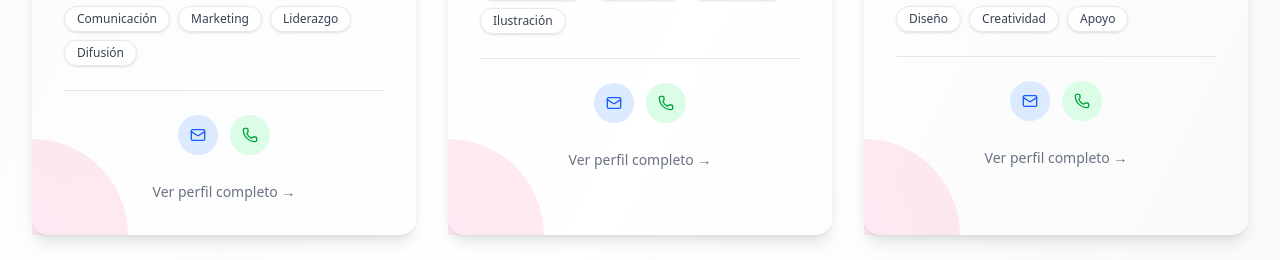
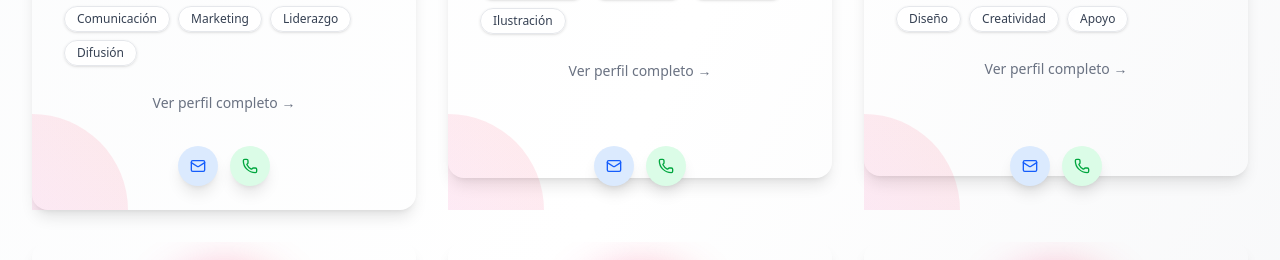
Before and after one commit to kiraberser/CreaCapitulado, a Next.js app: page /departamentos/direccion-comunicacion-difusion in a window 1280 px wide. Shown: the part 1200-1460 px from the top of the page. Built offline with nearby package versions, Linux system fonts and the light colour scheme.

Commit message:
feat: limit department members display to 3 with 'view all' functionality

```diff
--- a/src/app/departamentos/[departamento]/page.tsx
+++ b/src/app/departamentos/[departamento]/page.tsx
@@ -72,14 +72,15 @@ export default function DepartmentDetailPage({ params }: { params: Promise<{ dep
         </div>
 
         <div className="grid grid-cols-1 md:grid-cols-2 lg:grid-cols-3 gap-8">
+
           {department.members.map((member, index) => (
+            <div key={member.id} className="relative" style={{ animationDelay: `${index * 100}ms` }}>
               <Link
-              key={member.id}
                 href={`/departamentos/${departamento}/${member.slug}`}
-              className="group"
-              style={{ animationDelay: `${index * 100}ms` }}
+                className="group block"
               >
-              <div className={`relative h-full ${bgGradient} rounded-2xl p-8 shadow-lg hover:shadow-2xl transition-all duration-500 transform hover:-translate-y-2`}>
+              <div className={`${bgGradient} rounded-2xl shadow-lg transition-all duration-500 overflow-hidden`}>
+                <div className="p-8">
                 {/* Decorative elements */}
                 <div className="absolute top-0 right-0 w-32 h-32 bg-gradient-to-br from-white/50 to-transparent rounded-bl-full opacity-0 group-hover:opacity-100 transition-opacity duration-500"></div>
                 <div className={`absolute bottom-0 left-0 w-24 h-24 bg-gradient-to-tr ${department.gradient} rounded-tr-full opacity-10`}></div>
@@ -137,38 +138,6 @@ export default function DepartmentDetailPage({ params }: { params: Promise<{ dep
                     )}
                   </div>
 
-                  {/* Contact buttons */}
-                  <div className="flex justify-center gap-3 pt-6 border-t border-gray-200">
-                    <Link
-                      href={`mailto:${member.email}`}
-                      onClick={(e) => e.stopPropagation()}
-                      className="flex items-center justify-center w-10 h-10 bg-blue-100 hover:bg-blue-200 text-blue-600 rounded-full transition-all duration-200 hover:scale-110"
-                      title={`Email ${member.name}`}
-                    >
-                      <Mail className="w-4 h-4" />
-                    </Link>
-                    <Link
-                      href={`tel:${member.phone}`}
-                      onClick={(e) => e.stopPropagation()}
-                      className="flex items-center justify-center w-10 h-10 bg-green-100 hover:bg-green-200 text-green-600 rounded-full transition-all duration-200 hover:scale-110"
-                      title={`Llamar ${member.name}`}
-                    >
-                      <Phone className="w-4 h-4" />
-                    </Link>
-                    {member.social.linkedin && (
-                      <Link
-                        href={`https://${member.social.linkedin}`}
-                        target="_blank"
-                        rel="noopener noreferrer"
-                        onClick={(e) => e.stopPropagation()}
-                        className="flex items-center justify-center w-10 h-10 bg-indigo-100 hover:bg-indigo-200 text-indigo-600 rounded-full transition-all duration-200 hover:scale-110"
-                        title="LinkedIn"
-                      >
-                        <Linkedin className="w-4 h-4" />
-                      </Link>
-                    )}
-                  </div>
-
                   {/* Hover indicator */}
                   <div className="mt-6 text-center">
                     <span className="text-sm font-medium text-gray-500 group-hover:text-blue-600 transition-colors">
@@ -177,11 +146,37 @@ export default function DepartmentDetailPage({ params }: { params: Promise<{ dep
                   </div>
                 </div>
                 </div>
+                {/* Extra padding for contact buttons */}
+                <div className="h-16"></div>
+              </div>
             </Link>
+
+            {/* Contact buttons - Outside Link to avoid nesting */}
+            <div className="absolute bottom-6 left-1/2 -translate-x-1/2 flex justify-center gap-3 z-10">
+              <a
+                href={`mailto:${member.email}`}
+                onClick={(e) => e.stopPropagation()}
+                className="flex items-center justify-center w-10 h-10 bg-blue-100 hover:bg-blue-200 text-blue-600 rounded-full transition-all duration-200 hover:scale-110 shadow-lg"
+                title={`Email ${member.name}`}
+              >
+                <Mail className="w-4 h-4" />
+              </a>
+              <a
+                href={`tel:${member.phone}`}
+                onClick={(e) => e.stopPropagation()}
+                className="flex items-center justify-center w-10 h-10 bg-green-100 hover:bg-green-200 text-green-600 rounded-full transition-all duration-200 hover:scale-110 shadow-lg"
+                title={`Llamar ${member.name}`}
+              >
+                <Phone className="w-4 h-4" />
+              </a>
+            </div>
+          </div>
           ))}
         </div>
 
         {/* CTA Section */}
+        {department.name !== "Presidencia y Vicepresidencia" && (
+
           <div className={`mt-20 bg-gradient-to-r ${department.gradient} rounded-3xl p-12 text-center text-white shadow-2xl relative overflow-hidden`}>
             <div className="absolute inset-0 bg-black/10"></div>
             <div className="relative z-10">
@@ -202,6 +197,7 @@ export default function DepartmentDetailPage({ params }: { params: Promise<{ dep
               </div>
             </div>
           </div>
+        )}
       </div>
     </div>
   );
--- a/src/app/departamentos/page.tsx
+++ b/src/app/departamentos/page.tsx
@@ -38,7 +38,7 @@ export default function DepartmentsPage() {
               </div>
 
               <div className="grid grid-cols-1 md:grid-cols-2 lg:grid-cols-3 gap-8">
-                {department.members.map((member) => (
+                {department.members.slice(0, 3).map((member) => (
                   <Link
                     key={member.id}
                     href={`/departamentos/${department.slug}/${member.slug}`}
@@ -99,6 +99,30 @@ export default function DepartmentsPage() {
                 ))}
               </div>
 
+              {/* Mensaje si hay más miembros */}
+              {department.members.length > 3 && (
+                <div className="mt-8 bg-gradient-to-r from-blue-50 to-purple-50 rounded-xl p-6 border-2 border-blue-200">
+                  <div className="flex flex-col sm:flex-row items-center justify-between gap-4">
+                    <div>
+                      <p className="text-lg font-semibold text-gray-900 mb-1">
+                        Hay {department.members.length - 3} miembro{department.members.length - 3 !== 1 ? 's' : ''} más en {department.name}
+                      </p>
+                      <p className="text-sm text-gray-600">
+                        Descubre todo el talento de nuestro equipo
+                      </p>
+                    </div>
+                    <Link
+                      href={`/departamentos/${department.slug}`}
+                      className={`inline-flex items-center px-6 py-3 bg-gradient-to-r ${department.gradient} text-white font-medium rounded-lg hover:shadow-lg transition-all duration-200 whitespace-nowrap`}
+                    >
+                      Ver Equipo Completo
+                      <ArrowRight className="w-4 h-4 ml-2" />
+                    </Link>
+                  </div>
+                </div>
+              )}
+
+              {department.members.length <= 3 && (
                 <div className="mt-8 pt-8 border-t border-gray-200 flex flex-col sm:flex-row items-center justify-between gap-4">
                   <p className="text-gray-600">
                     ¿Te interesa unirte al departamento de {department.name}?
@@ -113,6 +137,7 @@ export default function DepartmentsPage() {
                     </Link>
                   </div>
                 </div>
+              )}
             </div>
           ))}
         </div>
```
Lines whose indentation alone changed are shown as unchanged.
